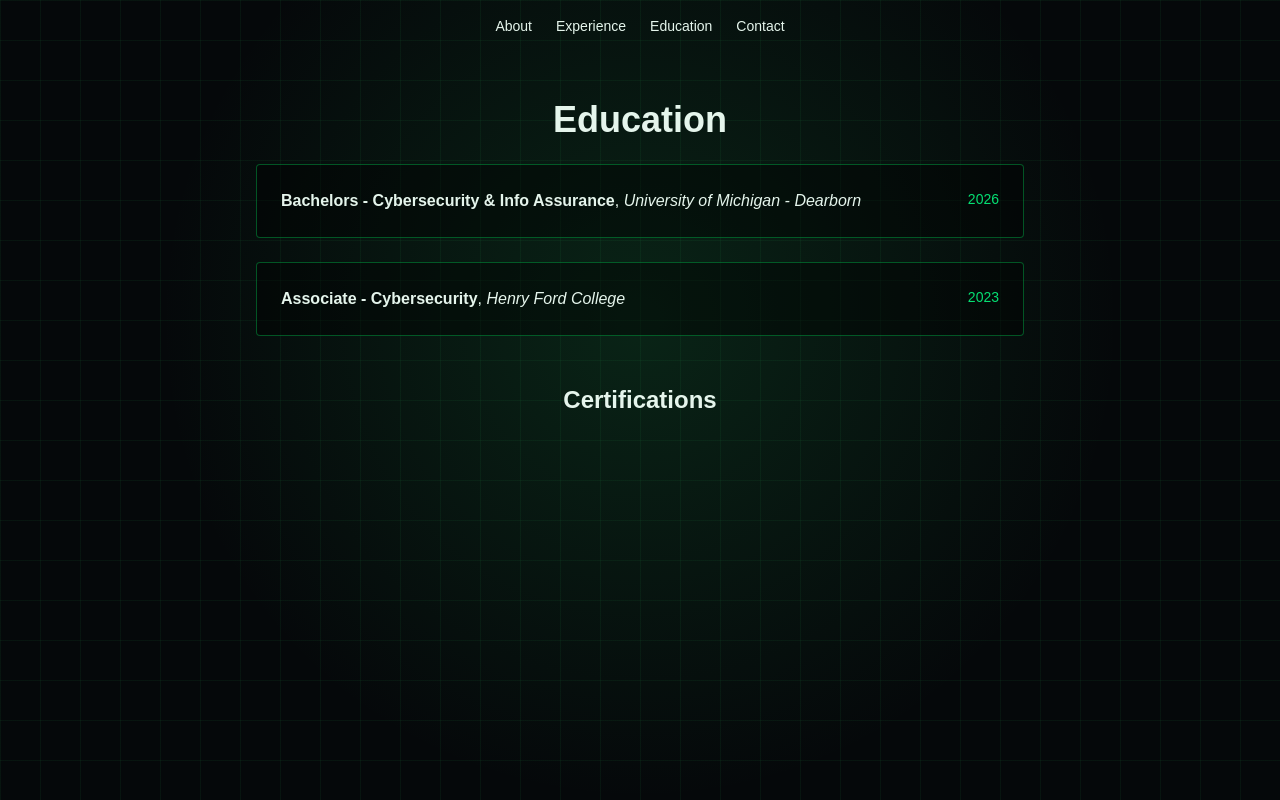
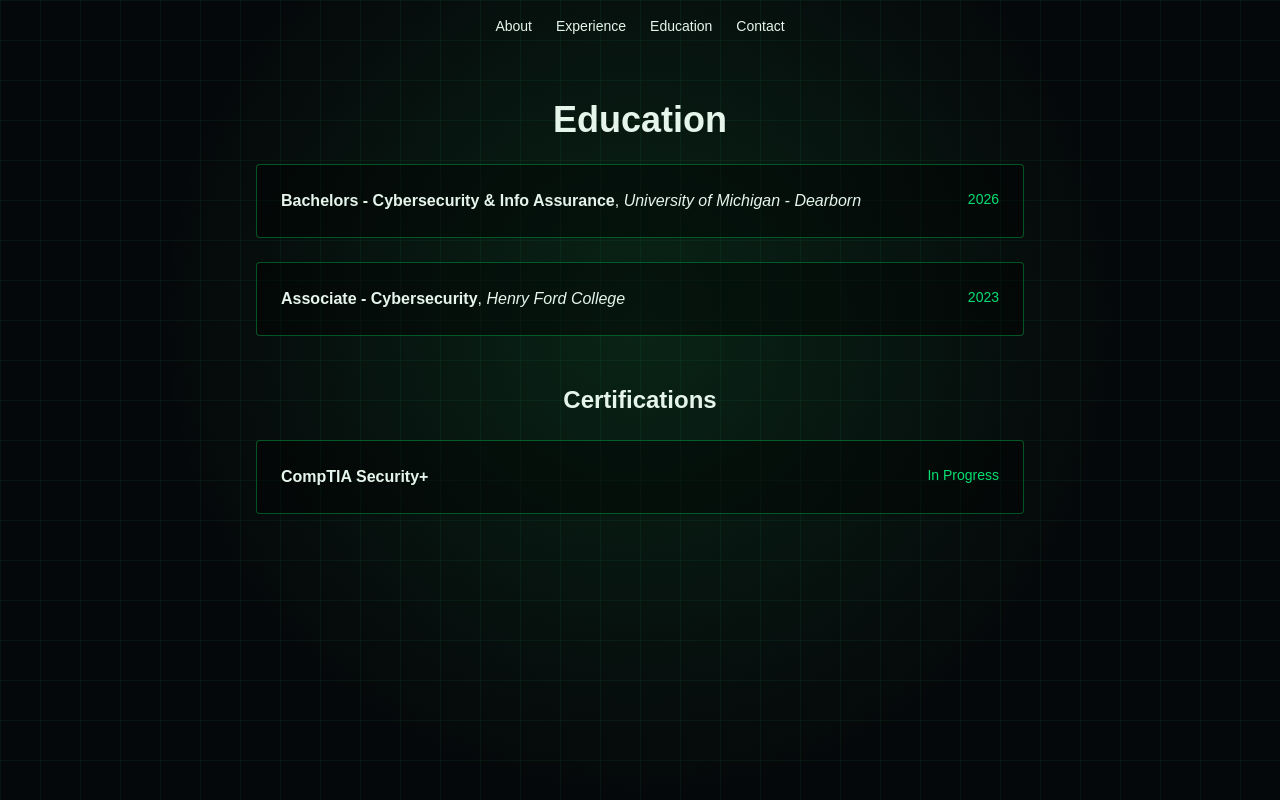
Before and after one commit to aalsheikh1/Portfolio, a Next.js app in the folder portfolio/: page /education in a window 1280 px wide. Built offline with nearby package versions, Linux system fonts and the light colour scheme.

Commit message:
Added my certification

```diff
--- a/portfolio/app/education/page.tsx
+++ b/portfolio/app/education/page.tsx
@@ -10,6 +10,8 @@ const degrees = [
     year: "2023",
   },
 ];
+
+const certs = [{ name: "CompTIA Security+", status: "In Progress" }];
 
 export default function Education() {
   return (
@@ -28,6 +30,15 @@ export default function Education() {
         </section>
       ))}
       <h2 className="mt-6 text-2xl font-semibold">Certifications</h2>
+      {certs.map((c) => (
+        <section
+          key={c.name}
+          className="flex w-full max-w-3xl flex-col justify-between gap-1 rounded border border-green-500/40 bg-black/40 p-6 sm:flex-row"
+        >
+          <span className="font-semibold">{c.name}</span>
+          <div className="text-sm text-green-400">{c.status}</div>
+        </section>
+      ))}
     </main>
   );
 }
```
